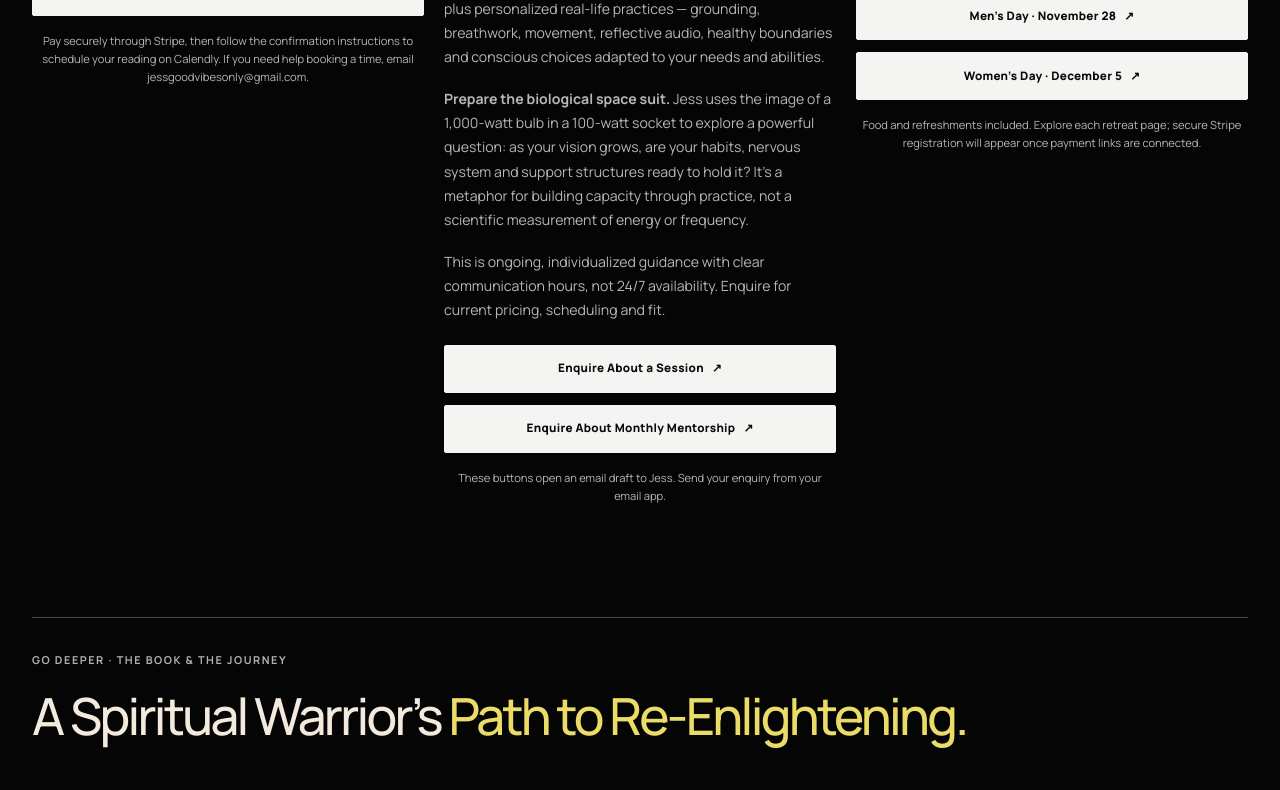
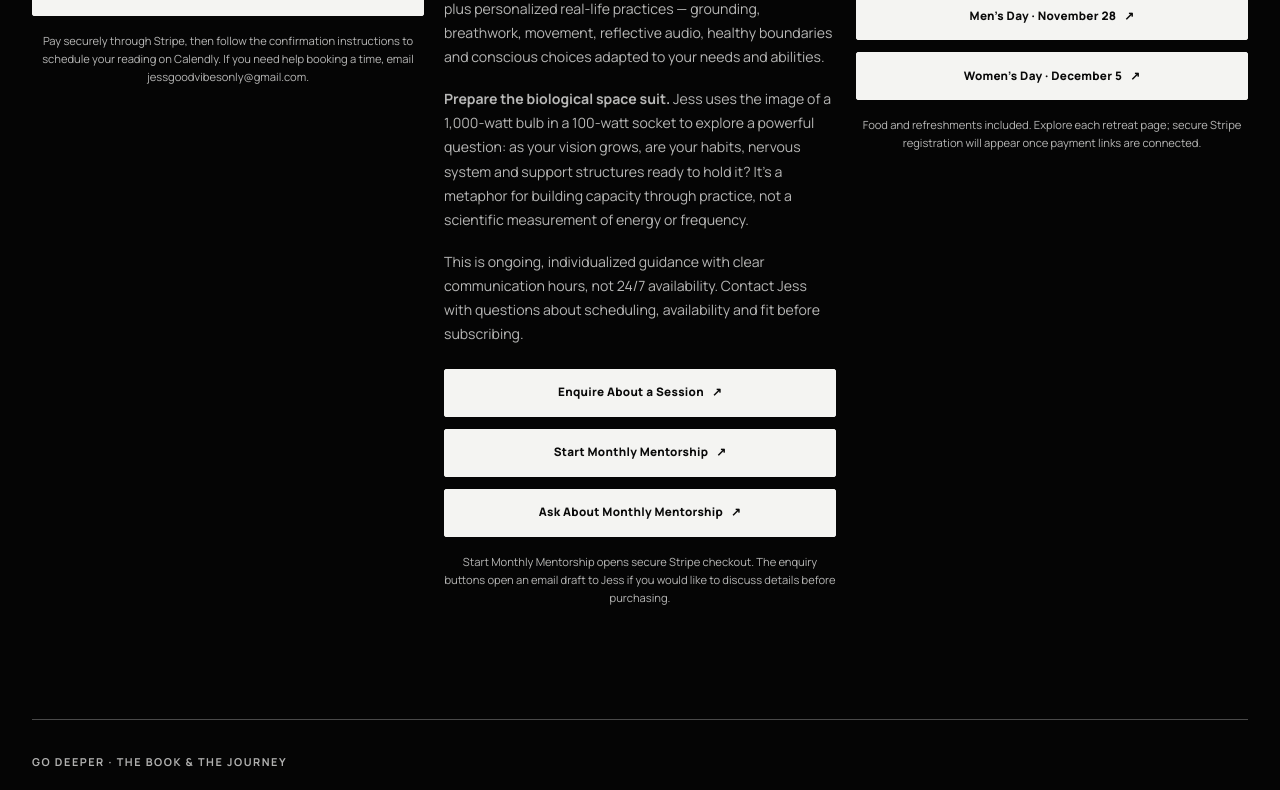
Before and after one commit to jessgoodvibesonly/jessgoodvibesonly, a Next.js app: page / in a window 1280 px wide. Shown: the part 11210-12000 px from the top of the page. Built offline with nearby package versions, Linux system fonts and the light colour scheme; a web font is replaced by a local one.

Commit message:
Add private monthly mentorship Stripe checkout link

```diff
--- a/app/components/PrivateSessions.tsx
+++ b/app/components/PrivateSessions.tsx
@@ -1,6 +1,8 @@
 // Customers pay via Stripe, then schedule using the Calendly link in their payment confirmation.
 const bookingUrl =
   "https://buy.stripe.com/14A28r5UU8iw7I25ax4AU07";
+const monthlyMentorshipPaymentUrl =
+  "https://buy.stripe.com/28EcN51EEdCQe6q7iF4AU08";
 
 function enquiryUrl(subject: string, body: string) {
   return `mailto:jessgoodvibesonly@gmail.com?subject=${encodeURIComponent(subject)}&body=${encodeURIComponent(body)}`;
@@ -49,12 +51,13 @@ export function PrivateSessions() {
           <p className="service-description"><strong>What if you had a guide in your corner as you practice seeing life differently?</strong> Go beyond the occasional conversation: explore simulation theory, consciousness, neuroscience, ancient wisdom, intuition and the Art of Conscious Programming — then apply it to real life through personalized reflection, habits and action.</p>
           <p className="service-description"><strong>Monthly mentorship:</strong> four private video calls, frequent two-way voice transmissions and messages between sessions, plus personalized real-life practices — grounding, breathwork, movement, reflective audio, healthy boundaries and conscious choices adapted to your needs and abilities.</p>
           <p className="service-description"><strong>Prepare the biological space suit.</strong> Jess uses the image of a 1,000-watt bulb in a 100-watt socket to explore a powerful question: as your vision grows, are your habits, nervous system and support structures ready to hold it? It’s a metaphor for building capacity through practice, not a scientific measurement of energy or frequency.</p>
-          <p className="service-description">This is ongoing, individualized guidance with clear communication hours, not 24/7 availability. Enquire for current pricing, scheduling and fit.</p>
+          <p className="service-description">This is ongoing, individualized guidance with clear communication hours, not 24/7 availability. Contact Jess with questions about scheduling, availability and fit before subscribing.</p>
           <div style={{ display: "grid", gap: ".75rem", marginTop: "1.4rem" }}>
             <a className="btn service-booking-button" href={singleSessionUrl}>Enquire About a Session <span aria-hidden="true">↗</span></a>
-            <a className="btn service-booking-button" href={longTermUrl}>Enquire About Monthly Mentorship <span aria-hidden="true">↗</span></a>
+            <a className="btn service-booking-button" href={monthlyMentorshipPaymentUrl} target="_blank" rel="noopener noreferrer" aria-label="Start monthly private mentorship through secure Stripe checkout (opens in a new tab)">Start Monthly Mentorship <span aria-hidden="true">↗</span></a>
+            <a className="btn service-booking-button" href={longTermUrl}>Ask About Monthly Mentorship <span aria-hidden="true">↗</span></a>
           </div>
-          <p className="service-support">These buttons open an email draft to Jess. Send your enquiry from your email app.</p>
+          <p className="service-support">Start Monthly Mentorship opens secure Stripe checkout. The enquiry buttons open an email draft to Jess if you would like to discuss details before purchasing.</p>
         </article>
 
         <article className="service-card">
```
